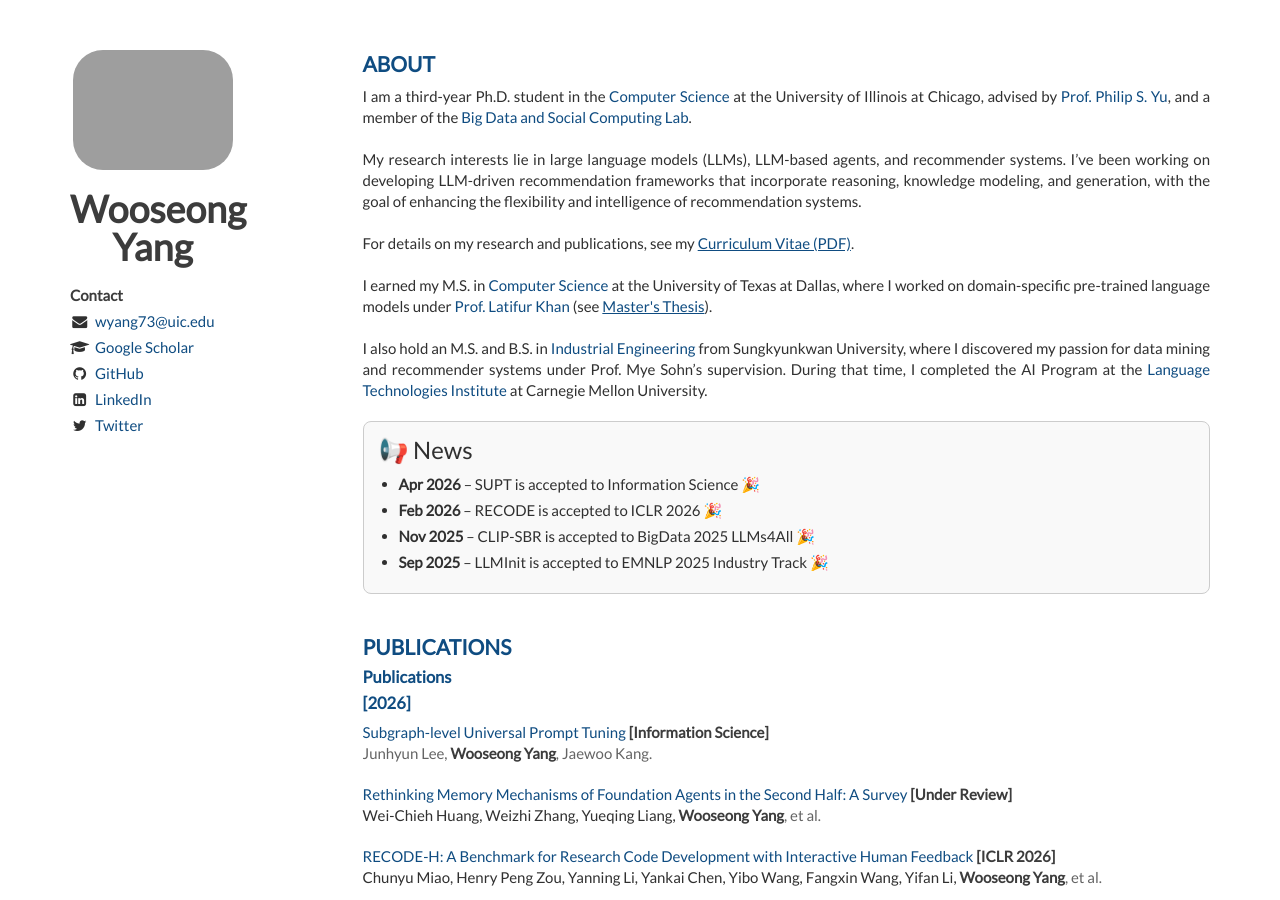
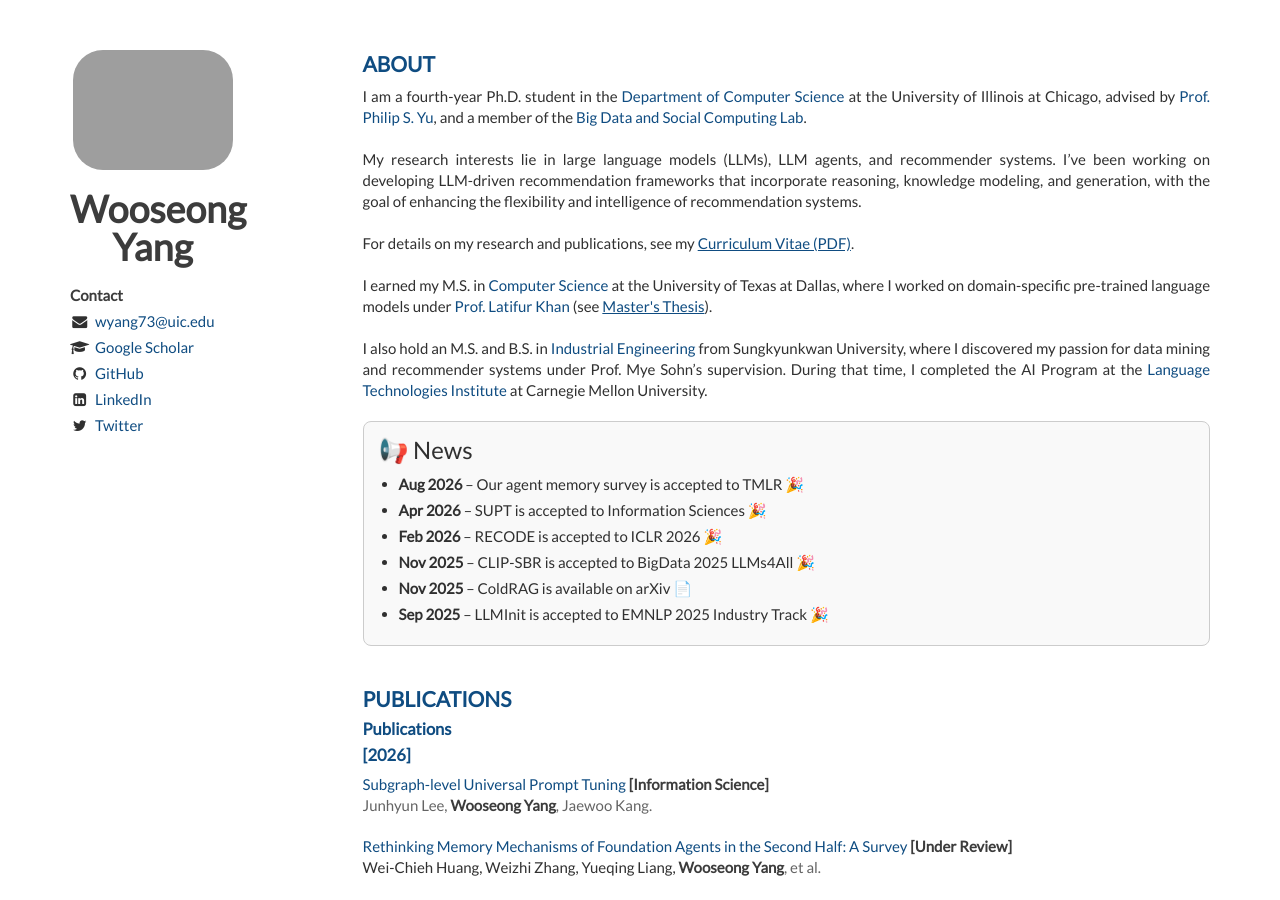
Before and after one commit to WooseongYang/WooseongYang.github.io, a Jekyll site: the page built from index.html, in a window 1280 px wide and 900 px high. Built offline with Jekyll 4.4.1, drawn with Linux system fonts in a browser that asks for light colours; nearby versions of some CDN libraries; the list of posts is cut into pages by our own code.

Commit message:
Update Ph.D. year and CV link in about.html

```diff
--- a/_includes/about.html
+++ b/_includes/about.html
@@ -2,15 +2,15 @@
     <h1>About</h1>
     <article>
       <p>
-        I am a third-year Ph.D. student in the
-        <a href="https://cs.uic.edu/">Computer Science</a> at the University of Illinois at Chicago, advised by
+        I am a fourth-year Ph.D. student in the
+        <a href="https://cs.uic.edu/">Department of Computer Science</a> at the University of Illinois at Chicago, advised by
         <a href="https://www.cs.uic.edu/~psyu/">Prof. Philip S. Yu</a>, and a member of the
         <a href="https://bdsc-uic.github.io/">Big Data and Social Computing Lab</a>.
         <br><br>
-        My research interests lie in large language models (LLMs), LLM-based agents, and recommender systems. I’ve been working on developing LLM-driven recommendation frameworks that incorporate reasoning, knowledge modeling, and generation, with the goal of enhancing the flexibility and intelligence of recommendation systems.
+        My research interests lie in large language models (LLMs), LLM agents, and recommender systems. I’ve been working on developing LLM-driven recommendation frameworks that incorporate reasoning, knowledge modeling, and generation, with the goal of enhancing the flexibility and intelligence of recommendation systems.
         <br><br>
         For details on my research and publications, see my
-        <a href="/CV_WooseongYang_041726.pdf" style="text-decoration: underline">Curriculum Vitae (PDF)</a>.
+        <a href="/CV_WooseongYang_Aug26.pdf" style="text-decoration: underline">Curriculum Vitae (PDF)</a>.
         <br><br>
         I earned my M.S. in <a href="https://cs.utdallas.edu/">Computer Science</a> at the University of Texas at Dallas, where I worked on domain-specific pre-trained language models under
         <a href="https://personal.utdallas.edu/~lkhan/">Prof. Latifur Khan</a> (see
@@ -24,44 +24,14 @@
 <div style="border: 1px solid #ccc; border-radius: 8px; padding: 15px; background-color: #f9f9f9; margin: 20px 0;">
   <h3 style="margin-top: 0;">📢 News</h3>
   <ul style="padding-left: 20px; margin: 0;">
-    <li><strong>Apr 2026</strong> – SUPT is accepted to Information Science 🎉</li>
+    <li><strong>Aug 2026</strong> – Our agent memory survey is accepted to TMLR 🎉</li>
+    <li><strong>Apr 2026</strong> – SUPT is accepted to Information Sciences 🎉</li>
     <li><strong>Feb 2026</strong> – RECODE is accepted to ICLR 2026 🎉</li>
     <li><strong>Nov 2025</strong> – CLIP-SBR is accepted to BigData 2025 LLMs4All 🎉</li>
+    <li><strong>Nov 2025</strong> – ColdRAG is available on arXiv 📄</li>
     <li><strong>Sep 2025</strong> – LLMInit is accepted to EMNLP 2025 Industry Track 🎉</li>
   </ul>
 </div>
 
 
-    <!-- <div class="panel panel-default">
-      <div class="panel-body">
-          <h2>News <a type="button" data-toggle="collapse" data-target="#collapseList" aria-expanded="false" aria-controls="collapseList" style="font-size: 85%; color: #F58282;font-weight: normal;">click here to view more/less 👀</a></h2>
-        <ul class="list-unstyled">
-            <li>[Apr. 2023] I won first place for the best poster award at <a href="https://www.siam.org/conferences/cm/conference/sdm23">SIAM SDM '23</a>!🎉 Thanks to whom enjoyed my poster pitch and voted for my research 🤗</li>
-            <li>[Apr. 2023] <a href="https://www.siam.org/conferences/cm/conference/sdm23">SIAM SDM '23</a> is approaching! I will co-organize the networking session for the underrepresented groups and moderate a panel at the doctoral forum.</li>
-            <li>[Apr. 2023] I presented our <a href="https://knowledge-computing.github.io/mapkurator-doc/#/">mapKurator</a> pipeline at the <a href="https://cesta.stanford.edu/events/machine-reading-maps-summit">David Rumsey Map Center</a> in Stanford. <a href="https://youtu.be/yStLzf-mrtY">Link to the recordings</a>.</li>
-            <li>[Mar. 2023] I will co-organize a session and have presentations in the GeoAI and Deep Learning Symposium at <a href="https://www.aag.org/events/aag2023/">2023 AAG Annual Meeting</a>! Check out details via the <a href="https://www.aag.org/wp-content/uploads/2023/03/AAG-2023-PDF-program.pdf">program file</a>.</li>
-            <li>[Nov. 2022] <a href="http://spatialwomen.github.io/">SpatialW</a> official website is released! We have several Board of Directors positions available. Please check out the details via the website🤗</li>
-            <li>[Oct. 2022] I am excited to co-organize the first networking event for female graduate students at SIGSPATIAL '22! Please fill out the <a href="https://forms.gle/JicrFUYeUtaH7i3XA">survey form</a> if you're interested in!
-            <li>[Oct. 2022] Our spatial language model SpaBERT paper was accepted to <a href="https://2022.emnlp.org/">EMNLP '22</a> findings!🎉</li>
-             <div class="collapse" id="collapseList" aria-expanded="false" style="height: 0px;">
-                <li>[Oct. 2022] I won the travel grant from <a href="https://sigspatial2022.sigspatial.org/">SIGSPATIAL '22</a>. I look forward to meeting you all in-person in Seattle in November!</li>
-                <li>[Sep. 2022] I presented our mapKurator pipeline and results of Sanborn fire insurance maps at the <a href="https://www.loc.gov/item/event-406138/machine-reading-maps-processing-text-from-maps-using-machine-learning/2022-09-01/">Library of Congress</a>.😀</li>
-                <li>[June 2022] I won the first place poster award at the <a href="https://www.ucgis.org/student-awards-2022">UCGIS Symposium '22</a>!🎉</li>
-                <li>[May 2022] I am super excited to co-organize "<a href="https://machines-reading-maps.github.io/ucgis2022-workshop">Reading and Linking Place: Text on Historical Maps</a>" workshop at the <a href="https://www.ucgis.org/symposium-2022-main">UCGIS Symposium '22</a>. I will also be presenting the poster in-person!😊</li>
-                <li>[Apr. 2022] Our two extended abstracts were accepted to <a href="https://www.gcdh.ugent.be/spatial-humanities-2022">Spatial Humanities '22.</a> The link to the papers will be released soon!</li>
-                <li>[Mar. 2022] <a href="http://machines-reading-maps.github.io">Machines Reading Maps</a> has started a new collaboration with the <a href="https://www.davidrumsey.com/">David Rumsey Map Collection</a>.🎊</li>
-                <li>[Nov. 2021] I received the 2nd prize in the High-Potential Individuals Global Training Program Achievement Award from the Ministry of Science and ICT, Korea.🎉</li>
-                <li>[Nov. 2021] I will serve as a student volunteer at the <a href="https://sigspatial2021.sigspatial.org">SIGSPATIAL '21</a>!</li>
-                <li>[Aug. 2021] I am thrilled to join <a href="http://machines-reading-maps.github.io">Machines Reading Maps</a> project! I look forward to contributing my skills and collaborating with amazing team members.🤗</li>
-                <li>[Jun. 2021] Our dx-SKKU&amp;Raon team won a second prize in <a href="https://sites.google.com/view/covidfake-emoreact-2021/home?authuser=0">Fake-EmoReact challenge</a> hosted by <a href="https://sites.google.com/site/socialnlp2021/#pgnaacl">SocialNLP</a> @ NAACL '21! </li>
-                <li>[Mar. 2021] I decided to pursue my doctoral study at the University of Minnesota’s CS&amp;E! </li>
-                <li>[Feb. 2021] <a href="https://www.jmir.org/2021/3/e24870/">Bibliometric analysis paper</a> on mental health and machine learning in social media was accepted in <i><a href="https://www.jmir.org/">Journal of Medical Internet Research</a></i>!</li>
-                <li>[Feb. 2021] <a href="https://doi.org/10.1108/DTA-06-2020-0123">Our paper</a> on capturing customers' repeat visits through hybrid approaches was finally accepted in <i><a href="https://www.emeraldgrouppublishing.com/journal/dta">Data Technologies and Applications</a></i>!</li>
-                <li>[Jan. 2021] Honored to attend the Global Young Scientists Summit (GYSS) 2021! Thank you NRF of Korea for the nomination.</li>
-                <li>[Jan. 2021] Our paper on book recommendation was accepted in <i><a href="https://www.emeraldgrouppublishing.com/journal/el?distinct_id=1768ef895ab315-0387f6cdae5c0a-c791039-1fa400-1768ef895ac2be&amp;_ga=2.182570918.1065104907.1613402169-784257948.1608716425">the Electronic Library</a></i>.🎉</li>
-                <li>[Dec. 2020] Successfully defended my Master's thesis! Thanks to everyone who has supported me throughout this journey.😀</li>
-            </div>
-        </ul>
-     </div>
-    </div> -->
 </div>
```
